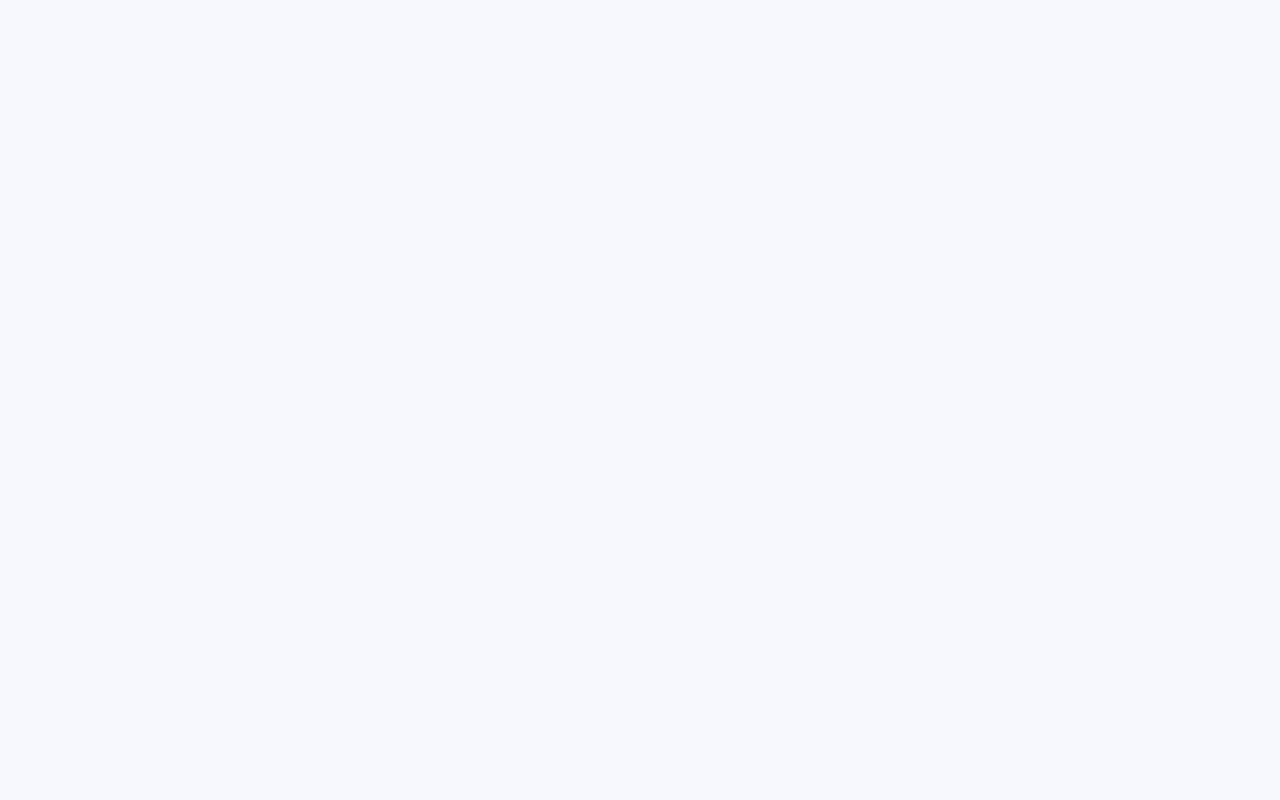
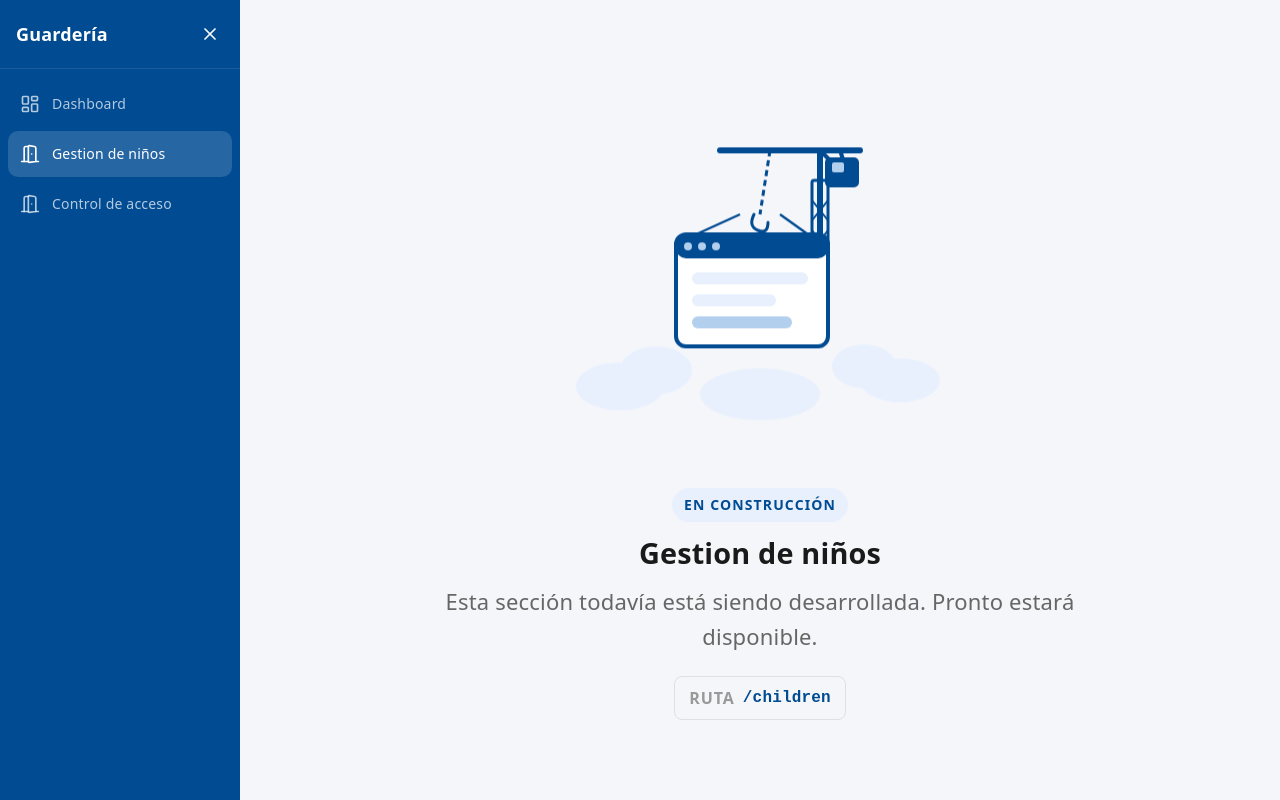
Before and after one commit to g17dev/guarderia-ui, a React (Vite) app: page /children in a window 1280 px wide. Before the commit this address had no page. Built offline with nearby package versions, Linux system fonts and the light colour scheme.

Commit message:
feat: agregar nueva pantalla para la gestion de los niños

```diff
--- a/src/App.tsx
+++ b/src/App.tsx
@@ -3,18 +3,25 @@ import { AppLayout } from "./components/layout/AppLayout";
 import ChildAccess from "./pages/ChildAccess";
 import ChildHandover from "./pages/ChildHandover";
 import { Dashboard } from "./pages/Dashboard";
+import {ChildrenManagement} from "./pages/ChildrenManagement"
+import { ToastProvider } from "./context/ToastContext";
+import { ToastContainer } from "./components/toasts/ToastContainer";
 
 export default function App() {
   return (
+    <ToastProvider>
       <BrowserRouter>
         <Routes>
           <Route path="/" element={<AppLayout />}>
             <Route index element={<Navigate to="/dashboard" replace />} />
             <Route path="dashboard" element={<Dashboard/>} />
+            <Route path="children" element={<ChildrenManagement />} />
             <Route path="/access" element={<ChildAccess />} />
             <Route path="/handover" element={<ChildHandover/>}/>
           </Route>
         </Routes>
       </BrowserRouter>
+      <ToastContainer />
+    </ToastProvider>
   );
 }
--- a/src/components/layout/Sidebar.tsx
+++ b/src/components/layout/Sidebar.tsx
@@ -4,6 +4,7 @@ import "./Sidebar.css";
 
 const NAV_ITEMS = [
   { to: "/dashboard", icon: LayoutDashboard, label: "Dashboard" },
+  { to: "/children",    icon: DoorOpen,        label: "Gestion de niños" },
   { to: "/access",    icon: DoorOpen,        label: "Control de acceso" },
 ];
 
--- a/src/pages/ChildHandover.tsx
+++ b/src/pages/ChildHandover.tsx
@@ -7,9 +7,12 @@ import { ConfirmPickupStep } from "../features/child-handover/ConfirmPickupStep"
 import { useState, useEffect } from "react";
 import type { Child } from "../types/child";
 import { useNavigate } from "react-router-dom";
+import { useToast } from "../context/ToastContext";
 
 export default function ChildHandover() {
   const navigate = useNavigate();
+  const { toast } = useToast();
+
   const [stepData, setStepData] = useState({
     seleccionar: {
       childIds: [] as string[],
@@ -132,6 +135,7 @@ export default function ChildHandover() {
       };
       setSteps(updatedSteps);
       setStepperKey((prev) => prev + 1);
+      toast("success", "Registro de Salida", "Se registró la salida del niño correctamente.");
       navigate("/dashboard");
     }
   };
--- /dev/null
+++ b/src/pages/ChildrenManagement.tsx
@@ -0,0 +1,5 @@
+import { UnderConstruction } from "../components/UnderConstruction";
+
+export function ChildrenManagement() {
+  return <UnderConstruction pageName="Gestion de niños" route="/children" />;
+}
```
Also changed, not shown: src/pages/ChildrenManagement.css (added). Lines whose indentation alone changed are shown as unchanged.
